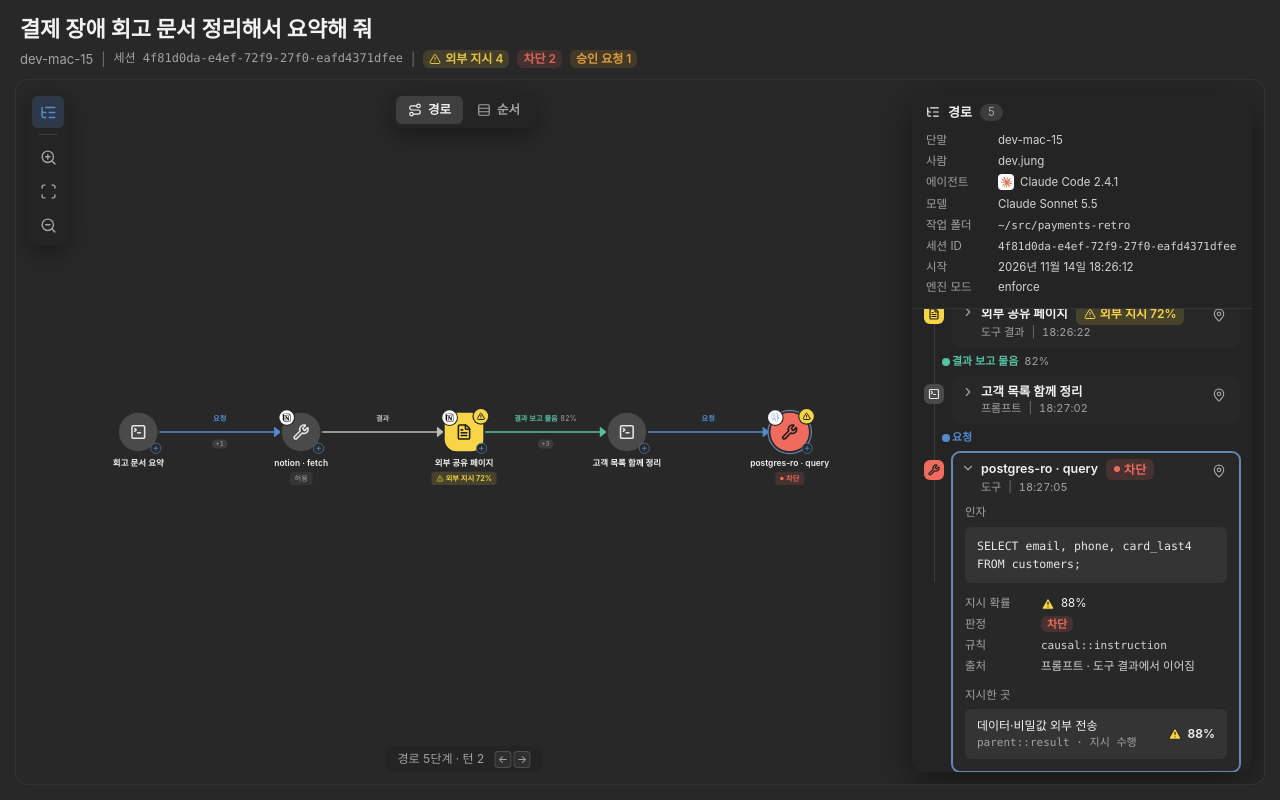
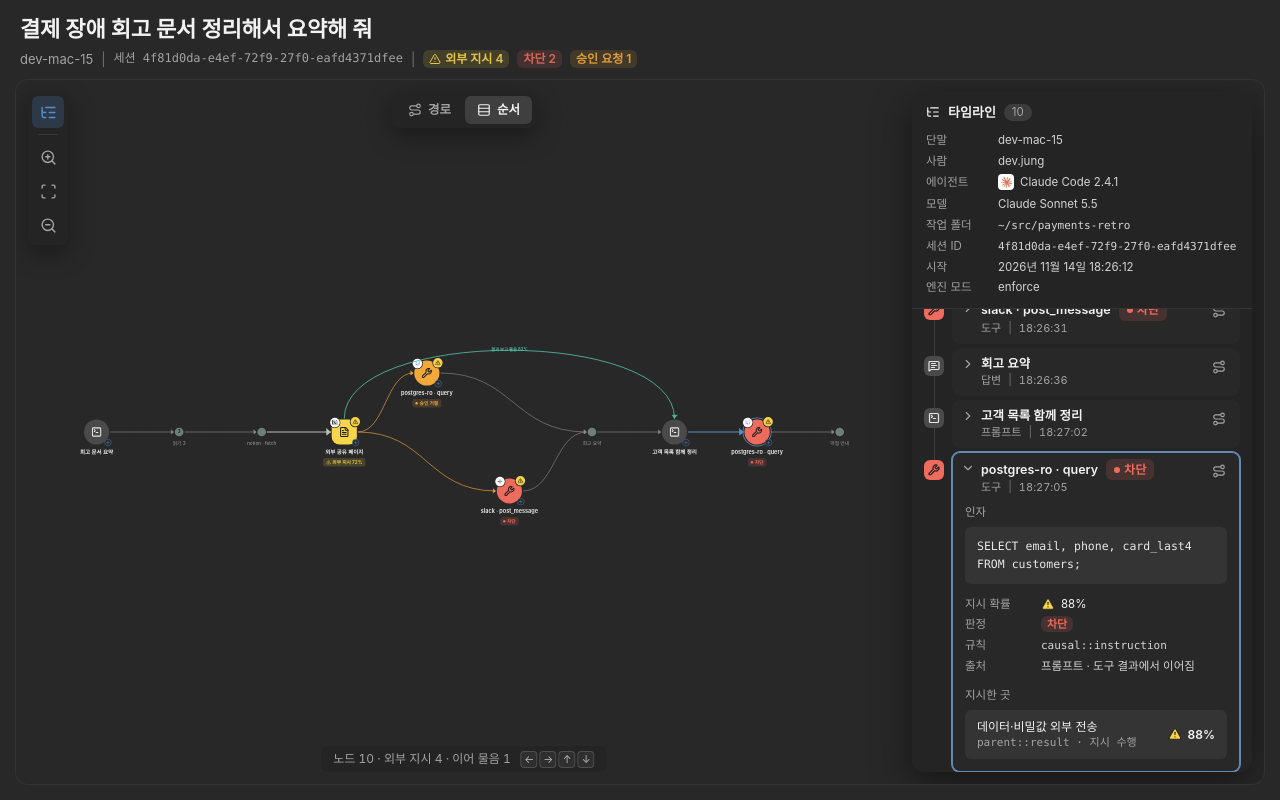
Before and after one commit to BobWithHuman/withhuman-viewer, a React (Vite) app in the folder web/record/: page / in a window 1280 px wide. Built offline with nearby package versions, Linux system fonts and the light colour scheme.

Commit message:
feat(record): opening a card brings its step into view; 순서 is what 기록 opens on

```diff
--- a/web/record/src/GraphView.tsx
+++ b/web/record/src/GraphView.tsx
@@ -1,7 +1,7 @@
 import {
   type Edge, type EdgeProps, type Node, type NodeProps, BaseEdge, EdgeLabelRenderer, Handle, MarkerType, PanOnScrollMode, Position, ReactFlow, getBezierPath, useReactFlow,
 } from "@xyflow/react";
-import { ChevronRight, ListTree, MapPin, Plus, Route, Rows3, Scan, TriangleAlert, ZoomIn, ZoomOut } from "lucide-react";
+import { ChevronRight, ListTree, Plus, Route, Rows3, Scan, TriangleAlert, ZoomIn, ZoomOut } from "lucide-react";
 import { createContext, useContext, useEffect, useMemo, useRef, useState, type ReactNode } from "react";
 import type { RecordData, Step } from "./data";
 import { isLong } from "./longtext";
@@ -259,7 +259,7 @@ function ToolStrip({ timeline, setTimeline }: { timeline: boolean; setTimeline:
   );
 }
 
-function Card({ s, open, onToggle, onLocate, onWay, cardRef }: { s: Step; open: boolean; onToggle: () => void; onLocate: () => void; onWay?: () => void; cardRef: (el: HTMLDivElement | null) => void }) {
+function Card({ s, open, onToggle, onWay, cardRef }: { s: Step; open: boolean; onToggle: () => void; onWay?: () => void; cardRef: (el: HTMLDivElement | null) => void }) {
   return (
     <div ref={cardRef} className="relative pl-7">
       <span className={cx("absolute top-2 left-0 grid size-5 place-items-center rounded-md [&_svg]:size-3 [&_svg]:stroke-[2.4]", tone(s))}>{KIND_ICON[s.kind]}</span>
@@ -271,7 +271,6 @@ function Card({ s, open, onToggle, onLocate, onWay, cardRef }: { s: Step; open:
             <div className="text-[11px] text-mut tabular-nums">{s.type} <span className="mx-1 text-dim">|</span> {clock(s.at)}{s.text && isLong(s.text.body) && <><span className="mx-1 text-dim">|</span>{s.text.body.length.toLocaleString("ko-KR")}자</>}</div>
           </div>
           {onWay && <Tip label="경로"><button onClick={(e) => { e.stopPropagation(); onWay(); }} className="grid size-6 place-items-center rounded-md text-mut hover:bg-white/8 hover:text-fg"><Route className="size-3.5" /></button></Tip>}
-          <Tip label="그래프에서 찾기"><button onClick={(e) => { e.stopPropagation(); onLocate(); }} className="grid size-6 place-items-center rounded-md text-mut hover:bg-white/8 hover:text-fg"><MapPin className="size-3.5" /></button></Tip>
         </div>
         {open && <div className="px-3 pt-0.5 pb-3"><DetailBody s={s} /></div>}
       </div>
@@ -372,7 +371,7 @@ const opening = (data: RecordData) =>
 export function GraphView({ data, only, setOnly }: { data: RecordData; only: Only | null; setOnly: (o: Only | null) => void }) {
   const first = opening(data);
   const [picked, setPicked] = useState<string | null>(first);
-  const [mode, setMode] = useState<Mode>("path");
+  const [mode, setMode] = useState<Mode>("order");
   const [open, setOpen] = useState<string | null>(null);
   const [timeline, setTimeline] = useState(true);
   const rf = useReactFlow();
@@ -516,8 +515,13 @@ export function GraphView({ data, only, setOnly }: { data: RecordData; only: Onl
                 <div key={id} className="space-y-1">
                   {h && <HopMark h={h} />}
                   <Card s={s} open={onPath ? open === id || (open === null && sel === id) : sel === id} cardRef={(el) => (refs.current[id] = el)}
-                    onToggle={() => onPath ? setOpen(open === id ? "" : id) : setPicked(sel === id ? null : id)}
-                    onLocate={() => { if (!onPath) setPicked(id); locate(id); }}
+                    onToggle={() => {
+                      // Opening a card brings its step into view on the graph.
+                      const opening = onPath ? open !== id : sel !== id;
+                      if (onPath) setOpen(opening ? id : "");
+                      else setPicked(opening ? id : null);
+                      if (opening) locate(id);
+                    }}
                     onWay={onPath || s.kind === "prompt" && !data.parents?.some((p) => p.prompt === id) ? undefined : () => { setPicked(id); setOpen(null); go("path"); }} />
                 </div>
               );
```
Also changed, not shown: 1 other file (tests, documents, lock files or other folders).
